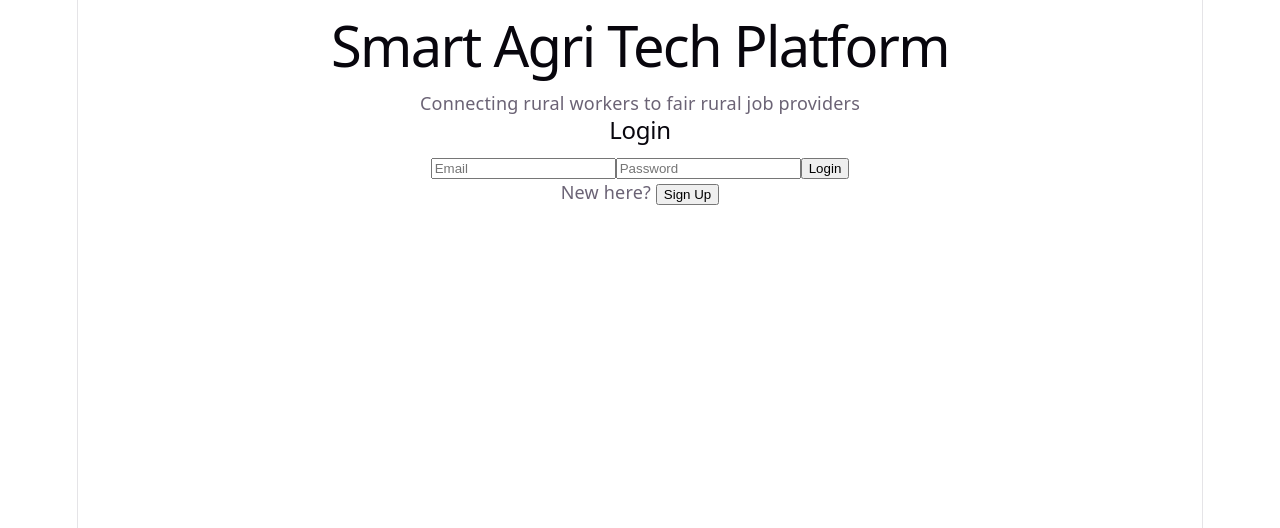
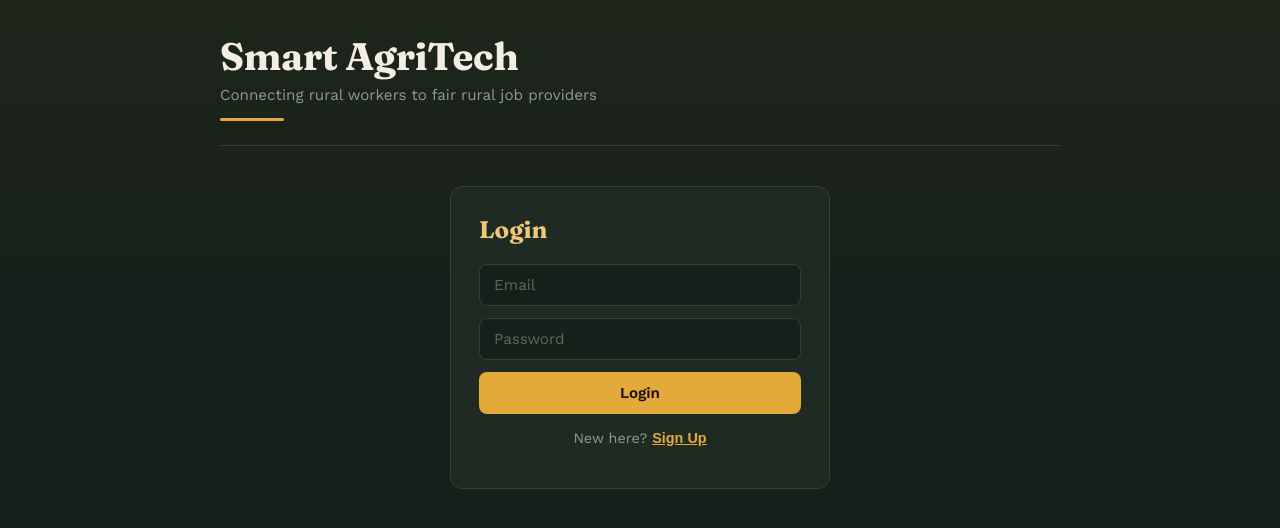
Before and after one commit to samruddhiarabhavi/smart-agritech, a React (Vite) app in the folder client/: page / in a window 1280 px wide. Shown: the top 528 px of the page. Built offline with nearby package versions, Linux system fonts and the light colour scheme.

Commit message:
styling ui

```diff
--- a/client/index.html
+++ b/client/index.html
@@ -2,6 +2,9 @@
 <html lang="en">
   <head>
     <meta charset="UTF-8" />
+    <link rel="preconnect" href="https://fonts.googleapis.com">
+<link rel="preconnect" href="https://fonts.gstatic.com" crossorigin>
+<link href="https://fonts.googleapis.com/css2?family=Fraunces:opsz,wght@9..144,400;9..144,600;9..144,700&family=Work+Sans:wght@400;500;600&family=JetBrains+Mono:wght@500;600&display=swap" rel="stylesheet">
     <link rel="icon" type="image/svg+xml" href="/favicon.svg" />
     <meta name="viewport" content="width=device-width, initial-scale=1.0" />
     <title>client</title>
--- a/client/src/App.jsx
+++ b/client/src/App.jsx
@@ -81,48 +81,52 @@ function handleUpdateJob(jobId, updatedData) {
   );
 
 return (
-    <div>
-      <h1>Smart Agri Tech Platform</h1>
-      <p>Connecting rural workers to fair rural job providers</p>
+  <div className="app">
+    <div className="app-header">
+      <h1>Smart AgriTech</h1>
+      <p className="tagline">Connecting rural workers to fair rural job providers</p>
+      <div className="underline"></div>
+    </div>
 
-      {/* Agar user login nahi hai, toh Login/Signup dikhao */}
     {!user ? (
-        <div>
+      <div className="auth-card">
         {showSignup ? (
           <>
             <SignupForm onSignupSuccess={() => setShowSignup(false)} />
-              <p>Already have an account? <button onClick={() => setShowSignup(false)}>Login</button></p>
+            <p className="auth-switch">
+              Already have an account? <button onClick={() => setShowSignup(false)}>Login</button>
+            </p>
           </>
         ) : (
           <>
             <LoginForm onLoginSuccess={handleLoginSuccess} />
-              <p>New here? <button onClick={() => setShowSignup(true)}>Sign Up</button></p>
+            <p className="auth-switch">
+              New here? <button onClick={() => setShowSignup(true)}>Sign Up</button>
+            </p>
           </>
         )}
       </div>
     ) : (
       <div>
-          <p>Welcome, {user.name} ({user.role})</p>
-          <button onClick={handleLogout}>Logout</button>
+        <div className="welcome-bar">
+          <p>Welcome, {user.name} <span className="role-tag">{user.role}</span></p>
+          <button className="btn-logout" onClick={handleLogout}>Logout</button>
+        </div>
 
+        <div className="job-form">
+          <h3>Post a Job</h3>
           <JobForm onJobAdded={handleJobAdded} />
+        </div>
 
         <input
+          className="search-input"
           type="text"
           placeholder="Search by location"
           value={searchLocation}
           onChange={(e) => setSearchLocation(e.target.value)}
         />
 
-          {filteredJobs.map((job) => (
-            <JobCard
-              key={job._id}
-              title={job.title}
-              category={job.category}
-              wagePerDay={job.wagePerDay}
-              location={job.location}
-            />
-          ))}
+        <div className="job-grid">
           {filteredJobs.map((job) => (
             <JobCard
               key={job._id}
@@ -133,10 +137,11 @@ function handleUpdateJob(jobId, updatedData) {
               location={job.location}
               postedBy={job.postedBy}
               currentUserId={JSON.parse(localStorage.getItem('user'))?.userId}
+              onDelete={handleDeleteJob}
               onUpdate={handleUpdateJob}
-    onDelete={handleDeleteJob}
             />
           ))}
+        </div>
       </div>
     )}
   </div>
--- a/client/src/index.css
+++ b/client/src/index.css
@@ -1,111 +1,336 @@
 :root {
-  --text: #6b6375;
-  --text-h: #08060d;
-  --bg: #fff;
-  --border: #e5e4e7;
-  --code-bg: #f4f3ec;
-  --accent: #aa3bff;
-  --accent-bg: rgba(170, 59, 255, 0.1);
-  --accent-border: rgba(170, 59, 255, 0.5);
-  --social-bg: rgba(244, 243, 236, 0.5);
-  --shadow:
-    rgba(0, 0, 0, 0.1) 0 10px 15px -3px, rgba(0, 0, 0, 0.05) 0 4px 6px -2px;
+  --bg: #16201A;
+  --bg-card: #1F2B22;
+  --bg-card-hover: #253328;
+  --gold: #E3A93B;
+  --gold-soft: #F0C878;
+  --rust: #A85C36;
+  --cream: #F3EEE1;
+  --sage: #8AA084;
+  --border: #33422F;
 
-  --sans: system-ui, 'Segoe UI', Roboto, sans-serif;
-  --heading: system-ui, 'Segoe UI', Roboto, sans-serif;
-  --mono: ui-monospace, Consolas, monospace;
-
-  font: 18px/145% var(--sans);
-  letter-spacing: 0.18px;
-  color-scheme: light dark;
-  color: var(--text);
-  background: var(--bg);
-  font-synthesis: none;
-  text-rendering: optimizeLegibility;
-  -webkit-font-smoothing: antialiased;
-  -moz-osx-font-smoothing: grayscale;
-
-  @media (max-width: 1024px) {
-    font-size: 16px;
-  }
+  --font-display: 'Fraunces', serif;
+  --font-body: 'Work Sans', sans-serif;
+  --font-mono: 'JetBrains Mono', monospace;
 }
 
-@media (prefers-color-scheme: dark) {
-  :root {
-    --text: #9ca3af;
-    --text-h: #f3f4f6;
-    --bg: #16171d;
-    --border: #2e303a;
-    --code-bg: #1f2028;
-    --accent: #c084fc;
-    --accent-bg: rgba(192, 132, 252, 0.15);
-    --accent-border: rgba(192, 132, 252, 0.5);
-    --social-bg: rgba(47, 48, 58, 0.5);
-    --shadow:
-      rgba(0, 0, 0, 0.4) 0 10px 15px -3px, rgba(0, 0, 0, 0.25) 0 4px 6px -2px;
-  }
-
-  #social .button-icon {
-    filter: invert(1) brightness(2);
-  }
+* {
+  box-sizing: border-box;
 }
 
 body {
   margin: 0;
+  background: var(--bg);
+  background-image:
+    linear-gradient(180deg, rgba(227,169,59,0.04), transparent 300px);
+  color: var(--cream);
+  font-family: var(--font-body);
 }
 
-#root {
-  width: 1126px;
-  max-width: 100%;
+.app {
+  max-width: 880px;
   margin: 0 auto;
-  text-align: center;
-  border-inline: 1px solid var(--border);
-  min-height: 100svh;
-  display: flex;
-  flex-direction: column;
-  box-sizing: border-box;
+  padding: 32px 20px 80px;
 }
 
-h1,
-h2 {
-  font-family: var(--heading);
-  font-weight: 500;
-  color: var(--text-h);
+/* ---------- Header ---------- */
+.app-header {
+  margin-bottom: 40px;
+  padding-bottom: 24px;
+  border-bottom: 1px solid var(--border);
 }
 
-h1 {
-  font-size: 56px;
-  letter-spacing: -1.68px;
-  margin: 32px 0;
-  @media (max-width: 1024px) {
-    font-size: 36px;
-    margin: 20px 0;
-  }
-}
-h2 {
-  font-size: 24px;
-  line-height: 118%;
-  letter-spacing: -0.24px;
-  margin: 0 0 8px;
-  @media (max-width: 1024px) {
-    font-size: 20px;
-  }
-}
-p {
-  margin: 0;
+.app-header h1 {
+  font-family: var(--font-display);
+  font-size: 2.4rem;
+  font-weight: 700;
+  margin: 0 0 6px;
+  color: var(--cream);
+  letter-spacing: -0.01em;
 }
 
-code,
-.counter {
-  font-family: var(--mono);
-  display: inline-flex;
-  border-radius: 4px;
-  color: var(--text-h);
+.app-header .tagline {
+  font-size: 0.95rem;
+  color: var(--sage);
+  margin: 0 0 14px;
 }
 
-code {
-  font-size: 15px;
-  line-height: 135%;
-  padding: 4px 8px;
-  background: var(--code-bg);
+.app-header .underline {
+  width: 64px;
+  height: 3px;
+  background: var(--gold);
+  border-radius: 2px;
 }
+
+/* ---------- Auth (Login/Signup) ---------- */
+.auth-card {
+  background: var(--bg-card);
+  border: 1px solid var(--border);
+  border-radius: 12px;
+  padding: 28px;
+  max-width: 380px;
+  margin: 0 auto;
+}
+
+.auth-card h2 {
+  font-family: var(--font-display);
+  font-size: 1.5rem;
+  margin: 0 0 20px;
+  color: var(--gold-soft);
+}
+
+.auth-switch {
+  text-align: center;
+  font-size: 0.9rem;
+  color: var(--sage);
+  margin-top: 16px;
+}
+
+.auth-switch button {
+  background: none;
+  border: none;
+  color: var(--gold);
+  cursor: pointer;
+  font-weight: 600;
+  text-decoration: underline;
+  padding: 0;
+  font-size: 0.9rem;
+}
+
+.error-msg {
+  background: rgba(168,92,54,0.15);
+  border: 1px solid var(--rust);
+  color: var(--gold-soft);
+  padding: 10px 12px;
+  border-radius: 8px;
+  font-size: 0.85rem;
+  margin-bottom: 14px;
+}
+
+/* ---------- Form Inputs ---------- */
+input, select {
+  width: 100%;
+  background: var(--bg);
+  border: 1px solid var(--border);
+  color: var(--cream);
+  padding: 11px 14px;
+  border-radius: 8px;
+  font-family: var(--font-body);
+  font-size: 0.95rem;
+  margin-bottom: 12px;
+  transition: border-color 0.15s ease;
+}
+
+input:focus, select:focus {
+  outline: none;
+  border-color: var(--gold);
+}
+
+input::placeholder {
+  color: #5C6B57;
+}
+
+button[type="submit"], .btn-primary {
+  width: 100%;
+  background: var(--gold);
+  color: #1A1206;
+  border: none;
+  padding: 12px 16px;
+  border-radius: 8px;
+  font-weight: 600;
+  font-size: 0.95rem;
+  cursor: pointer;
+  font-family: var(--font-body);
+  transition: background 0.15s ease;
+}
+
+button[type="submit"]:hover, .btn-primary:hover {
+  background: var(--gold-soft);
+}
+
+/* ---------- Welcome bar ---------- */
+.welcome-bar {
+  display: flex;
+  align-items: center;
+  justify-content: space-between;
+  background: var(--bg-card);
+  border: 1px solid var(--border);
+  padding: 14px 20px;
+  border-radius: 10px;
+  margin-bottom: 28px;
+}
+
+.welcome-bar p {
+  margin: 0;
+  font-size: 0.95rem;
+}
+
+.welcome-bar .role-tag {
+  color: var(--gold);
+  font-family: var(--font-mono);
+  font-size: 0.8rem;
+  text-transform: uppercase;
+}
+
+.btn-logout {
+  background: transparent;
+  border: 1px solid var(--rust);
+  color: var(--gold-soft);
+  padding: 8px 16px;
+  border-radius: 6px;
+  cursor: pointer;
+  font-size: 0.85rem;
+  font-family: var(--font-body);
+}
+
+.btn-logout:hover {
+  background: rgba(168,92,54,0.15);
+}
+
+/* ---------- Job Post Form ---------- */
+.job-form {
+  background: var(--bg-card);
+  border: 1px solid var(--border);
+  border-radius: 12px;
+  padding: 24px;
+  margin-bottom: 32px;
+}
+
+.job-form h3 {
+  font-family: var(--font-display);
+  margin: 0 0 16px;
+  color: var(--gold-soft);
+  font-size: 1.2rem;
+}
+
+/* ---------- Search ---------- */
+.search-input {
+  margin-bottom: 24px;
+}
+
+/* ---------- Job Grid ---------- */
+.job-grid {
+  display: grid;
+  grid-template-columns: repeat(auto-fill, minmax(240px, 1fr));
+  gap: 16px;
+}
+
+/* ---------- Job Card ---------- */
+.job-card {
+  background: var(--bg-card);
+  border: 1px solid var(--border);
+  border-radius: 12px;
+  padding: 20px;
+  position: relative;
+  transition: transform 0.15s ease, background 0.15s ease;
+}
+
+.job-card:hover {
+  background: var(--bg-card-hover);
+  transform: translateY(-2px);
+}
+
+.job-card .job-title {
+  font-family: var(--font-display);
+  font-size: 1.2rem;
+  font-weight: 600;
+  margin: 0 0 8px;
+  color: var(--cream);
+}
+
+.job-card .job-meta {
+  display: flex;
+  gap: 8px;
+  flex-wrap: wrap;
+  margin-bottom: 14px;
+}
+
+.job-card .job-meta span {
+  font-size: 0.78rem;
+  color: var(--sage);
+  border: 1px solid var(--border);
+  padding: 3px 9px;
+  border-radius: 20px;
+  text-transform: capitalize;
+}
+
+/* Signature element: wage price-tag */
+.wage-tag {
+  display: inline-flex;
+  align-items: baseline;
+  gap: 3px;
+  background: var(--rust);
+  color: var(--gold-soft);
+  font-family: var(--font-mono);
+  font-weight: 600;
+  padding: 6px 12px 6px 16px;
+  border-radius: 0 6px 6px 0;
+  position: relative;
+  font-size: 0.95rem;
+}
+
+.wage-tag::before {
+  content: "";
+  position: absolute;
+  left: -7px;
+  top: 50%;
+  transform: translateY(-50%);
+  width: 14px;
+  height: 14px;
+  background: var(--rust);
+  border-radius: 50%;
+  clip-path: polygon(0 0, 50% 0, 100% 50%, 50% 100%, 0 100%);
+}
+
+.wage-tag .per-day {
+  font-family: var(--font-body);
+  font-weight: 400;
+  font-size: 0.72rem;
+  opacity: 0.85;
+}
+
+.job-card-actions {
+  display: flex;
+  gap: 8px;
+  margin-top: 16px;
+}
+
+.job-card-actions button {
+  flex: 1;
+  background: transparent;
+  border: 1px solid var(--border);
+  color: var(--sage);
+  padding: 7px;
+  border-radius: 6px;
+  cursor: pointer;
+  font-size: 0.8rem;
+  font-family: var(--font-body);
+}
+
+.job-card-actions button:first-child:hover {
+  border-color: var(--rust);
+  color: var(--gold-soft);
+}
+
+.job-card-actions button:last-child:hover {
+  border-color: var(--gold);
+  color: var(--gold-soft);
+}
+
+/* Edit mode inputs inside card */
+.job-card input {
+  margin-bottom: 8px;
+}
+
+.job-card-actions.editing button {
+  background: var(--gold);
+  color: #1A1206;
+  border: none;
+  font-weight: 600;
+}
+
+.job-card-actions.editing button:last-child {
+  background: transparent;
+  border: 1px solid var(--border);
+  color: var(--sage);
+}
```
Also changed, not shown: client/src/JobCard.jsx (+10 -7 lines), 1 other file (tests, documents, lock files or other folders). Lines whose indentation alone changed are shown as unchanged.
